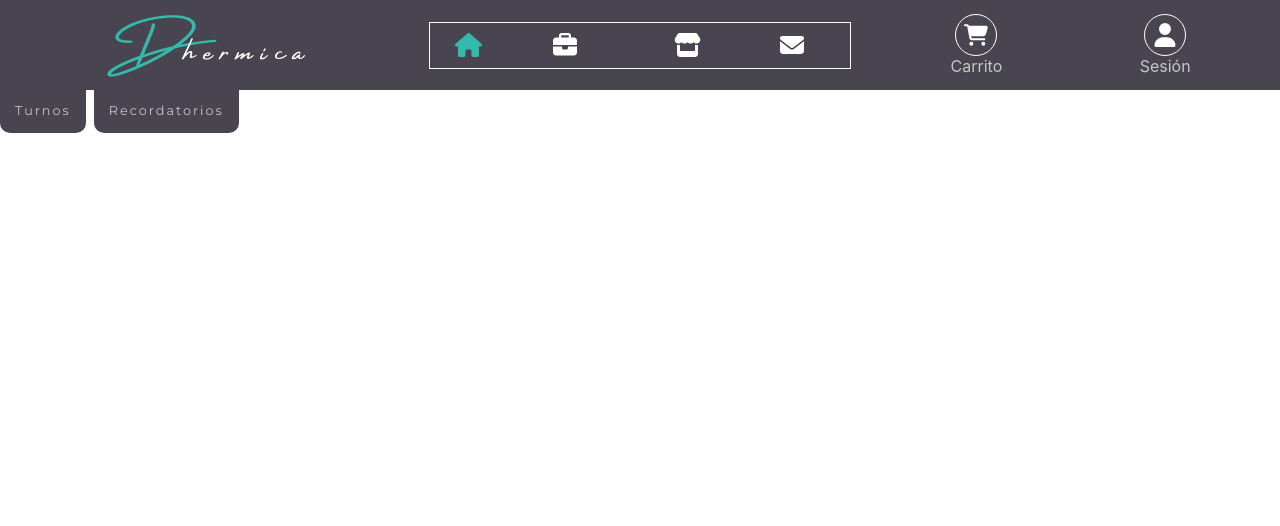
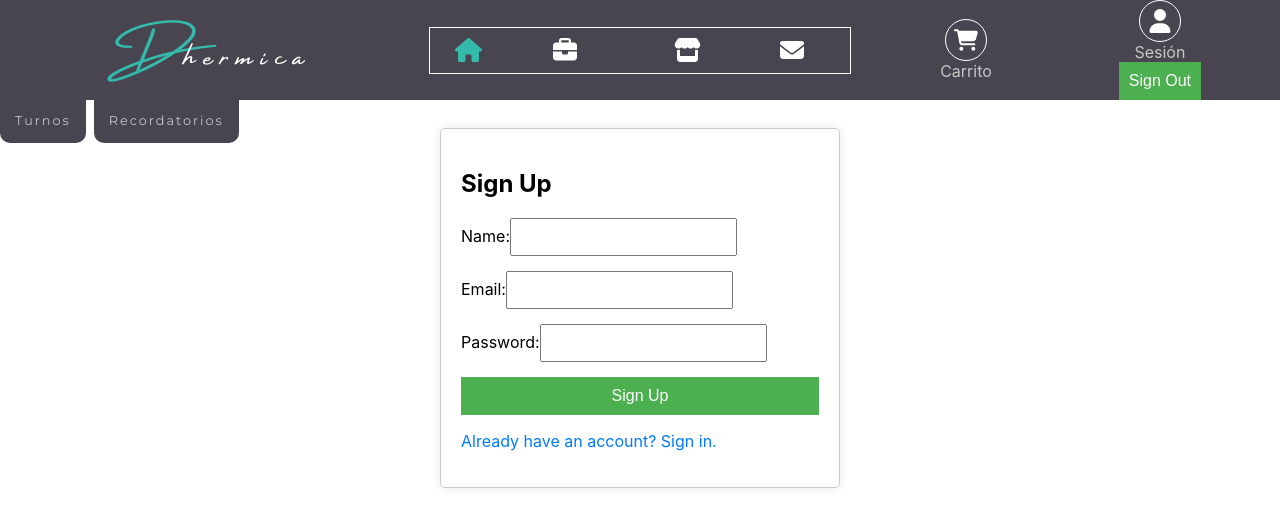
Before and after one commit to Marcosotoladev/Dhermica, a React (Create React App) app: page /AuthForm in a window 1280 px wide. Shown: the top 526 px of the page. Built offline with nearby package versions, Linux system fonts and the light colour scheme; no server answers; a web font is replaced by a local one; what react-swipeable-views-utils would draw is missing.

Commit message:
route Autenticacion cmpleta

```diff
--- a/package.json
+++ b/package.json
@@ -19,7 +19,7 @@
     "react": "^18.2.0",
     "react-dom": "^18.2.0",
     "react-icons": "^4.11.0",
-    "react-router-dom": "^6.16.0",
+    "react-router-dom": "^6.20.1",
     "react-scripts": "5.0.1",
     "react-swipeable-views": "^0.14.0",
     "react-swipeable-views-utils": "^0.14.0",
@@ -49,5 +49,8 @@
       "last 1 firefox version",
       "last 1 safari version"
     ]
+  },
+  "devDependencies": {
+    "@babel/plugin-proposal-private-property-in-object": "^7.21.11"
   }
 }
--- a/src/App.js
+++ b/src/App.js
@@ -9,6 +9,7 @@ import Ellas from './routes/ellas/Ellas.jsx';
 import Ellos from './routes/ellos/Ellos.jsx';
 import Turnos from './routes/turnos/Turnos.jsx';
 import Recordatorios from './routes/recordatorios/Recordatorios.jsx';
+import AuthForm from './routes/authForm/AuthForm.jsx';
 import { ToastContainer } from "react-toastify";
 import "react-toastify/dist/ReactToastify.css";
 import './styles/Styles.css';
@@ -31,6 +32,7 @@ export const App = () => {
           <Route path="/ellos" element={<Ellos />} />
           <Route path="/Turnos" element={<Turnos />} />
           <Route path="/Recordatorios" element={<Recordatorios />} />
+          <Route path="/AuthForm" element={<AuthForm />} />
         </Routes>
         <ToastContainer />
       </Router>
--- a/src/firebase.js
+++ b/src/firebase.js
@@ -1,6 +1,7 @@
 
 import firebase from 'firebase/compat/app';
 import 'firebase/compat/firestore';
+import 'firebase/compat/auth';
 
 const firebaseConfig = {
     apiKey: "AIzaSyBkIA1iDoDhLmyp9bIDKl4MHLrRX-CDgh4",
@@ -14,3 +15,4 @@ const firebaseConfig = {
 
 const fb = firebase.initializeApp(firebaseConfig);
 export const db = fb.firestore();
+export const auth = fb.auth();
--- a/src/index.js
+++ b/src/index.js
@@ -1,17 +1,21 @@
+// src/index.js
 import React from 'react';
 import ReactDOM from 'react-dom/client';
 import './index.css';
 import App from './App';
+import { AuthProvider } from './routes/authForm/AuthContext'; // Importa el AuthProvider
 import reportWebVitals from './reportWebVitals';
 
 const root = ReactDOM.createRoot(document.getElementById('root'));
+
+// Envuelve tu componente App con el AuthProvider
 root.render(
   <React.StrictMode>
-    <App />
+    <AuthProvider>
+      <App />
+    </AuthProvider>
   </React.StrictMode>
 );
 
-// If you want to start measuring performance in your app, pass a function
-// to log results (for example: reportWebVitals(console.log))
-// or send to an analytics endpoint. Learn more: https://bit.ly/CRA-vitals
+// Resto del código...
 reportWebVitals();
--- /dev/null
+++ b/src/routes/authForm/AuthContext.jsx
@@ -0,0 +1,25 @@
+// src/context/AuthContext.js
+import { createContext, useContext, useEffect, useState } from 'react';
+import { auth } from '../../firebase';
+
+const AuthContext = createContext();
+
+export const AuthProvider = ({ children }) => {
+  const [user, setUser] = useState(null);
+
+  useEffect(() => {
+    const unsubscribe = auth.onAuthStateChanged((user) => {
+      setUser(user);
+    });
+
+    return () => {
+      unsubscribe();
+    };
+  }, []);
+
+  return <AuthContext.Provider value={user}>{children}</AuthContext.Provider>;
+};
+
+export const useAuth = () => {
+  return useContext(AuthContext);
+};
--- /dev/null
+++ b/src/routes/authForm/AuthForm.css
@@ -0,0 +1,69 @@
+/* src/components/AuthForm.css */
+
+.auth-container {
+    max-width: 400px;
+    margin: 0 auto;
+  }
+
+  .auth-form {
+    padding: 20px;
+    border: 1px solid #ccc;
+    border-radius: 5px;
+    box-shadow: 0 0 10px rgba(0, 0, 0, 0.1);
+  }
+
+  .user-info {
+    padding: 20px;
+    border: 1px solid #007bff;
+    border-radius: 5px;
+    box-shadow: 0 0 10px rgba(0, 123, 255, 0.1);
+  }
+
+  h2 {
+    font-size: 1.5em;
+    margin-bottom: 20px;
+  }
+
+  form {
+    display: flex;
+    flex-direction: column;
+  }
+
+  .input-group {
+    margin-bottom: 15px;
+  }
+
+  label {
+    margin-bottom: 5px;
+  }
+
+  input {
+    padding: 8px;
+    font-size: 16px;
+  }
+
+  .auth-button {
+    background-color: #4caf50;
+    color: white;
+    border: none;
+    padding: 10px;
+    font-size: 16px;
+    cursor: pointer;
+  }
+
+  .auth-button:hover {
+    background-color: #45a049;
+  }
+
+  .toggle-link {
+    color: #007bff;
+    cursor: pointer;
+  }
+
+  .toggle-link:hover {
+    text-decoration: underline;
+  }
+
+  .error-message {
+    color: #ff0000;
+  }
--- /dev/null
+++ b/src/routes/authForm/AuthForm.jsx
@@ -0,0 +1,119 @@
+// src/components/AuthForm.jsx
+import React, { useState, useEffect } from 'react';
+import { useNavigate } from 'react-router-dom';
+import { auth } from '../../firebase';
+import { useAuth } from '../authForm/AuthContext'; // Importa el contexto de autenticación
+import './AuthForm.css';
+
+const AuthForm = () => {
+  const [email, setEmail] = useState('');
+  const [password, setPassword] = useState('');
+  const [displayName, setDisplayName] = useState('');
+  const [error, setError] = useState(null);
+  const [isRegistered, setIsRegistered] = useState(false);
+  const user = useAuth(); // Usa el contexto de autenticación para obtener el usuario
+  const navigate = useNavigate();
+
+  useEffect(() => {
+    if (user) {
+      navigate('/');
+    }
+  }, [user, navigate]);
+
+  const handleSignIn = async (e) => {
+    e.preventDefault();
+
+    try {
+      await auth.signInWithEmailAndPassword(email, password);
+      navigate('/');
+    } catch (error) {
+      setError(error.message);
+    }
+  };
+
+  const handleSignUp = async (e) => {
+    e.preventDefault();
+
+    try {
+      await auth.createUserWithEmailAndPassword(email, password);
+      await auth.currentUser.updateProfile({ displayName });
+      navigate('/');
+    } catch (error) {
+      setError(error.message);
+    }
+  };
+
+  const handleSignOut = async () => {
+    try {
+      await auth.signOut();
+      navigate('/');
+    } catch (error) {
+      setError(error.message);
+    }
+  };
+
+  const toggleRegistration = () => {
+    setIsRegistered((prev) => !prev);
+  };
+
+  return (
+    <div className="auth-container">
+      {!user ? (
+        <div className="auth-form">
+          <h2>{isRegistered ? 'Sign In' : 'Sign Up'}</h2>
+          <form>
+            {!isRegistered && (
+              <div className="input-group">
+                <label>Name:</label>
+                <input
+                  type="text"
+                  value={displayName}
+                  onChange={(e) => setDisplayName(e.target.value)}
+                />
+              </div>
+            )}
+
+            <div className="input-group">
+              <label>Email:</label>
+              <input type="email" value={email} onChange={(e) => setEmail(e.target.value)} />
+            </div>
+
+            <div className="input-group">
+              <label>Password:</label>
+              <input
+                type="password"
+                value={password}
+                onChange={(e) => setPassword(e.target.value)}
+              />
+            </div>
+
+            {isRegistered ? (
+              <button className="auth-button" onClick={handleSignIn}>
+                Sign In
+              </button>
+            ) : (
+              <button className="auth-button" onClick={handleSignUp}>
+                Sign Up
+              </button>
+            )}
+
+            <p className="toggle-link" onClick={toggleRegistration}>
+              {isRegistered ? 'Need to sign up?' : 'Already have an account? Sign in.'}
+            </p>
+          </form>
+
+          {error && <p className="error-message">{error}</p>}
+        </div>
+      ) : (
+        <div className="user-info">
+          <h2>Welcome, {user.displayName || user.email}!</h2>
+          <button className="auth-button" onClick={handleSignOut}>
+            Sign Out
+          </button>
+        </div>
+      )}
+    </div>
+  );
+};
+
+export default AuthForm;
--- a/src/sections/header/components/menu/Menu.css
+++ b/src/sections/header/components/menu/Menu.css
@@ -28,6 +28,7 @@
 
 .menuText{
   color: var(--back);
+  text-decoration: none;
 }
 
 /* Agregar efecto de rebote en hover */
--- a/src/sections/header/components/menu/Menu.jsx
+++ b/src/sections/header/components/menu/Menu.jsx
@@ -1,9 +1,26 @@
-import React from 'react';
-import { FontAwesomeIcon } from '@fortawesome/react-fontawesome';
-import { faShoppingCart, faUser } from '@fortawesome/free-solid-svg-icons';
-import './Menu.css';
+// src/components/Menu.jsx
+import React, { useState } from 'react';
+import { FontAwesomeIcon } from "@fortawesome/react-fontawesome";
+import { faShoppingCart, faUser } from "@fortawesome/free-solid-svg-icons";
+import { useAuth } from "../../../../routes/authForm/AuthContext"; // Importa el contexto
+import { useNavigate } from 'react-router-dom';
+import { auth } from '../../../../firebase';
+import "./Menu.css";
 
 const Menu = () => {
+  const user = useAuth(); // Usa el contexto para obtener el usuario
+  const [setError] = useState(null);
+  const navigate = useNavigate();
+
+  const handleSignOut = async () => {
+    try {
+      await auth.signOut();
+      navigate("/");
+    } catch (error) {
+      setError(error.message);
+    }
+  };
+
   return (
     <div className="menu">
       <div className="menuItem">
@@ -12,7 +29,18 @@ const Menu = () => {
       </div>
       <div className="menuItem">
         <FontAwesomeIcon icon={faUser} size="2x" className="menuIcon" />
-        <span className="menuText">Sesión</span>
+        <span className="menuText">
+          {user ? (
+            <span>Bienvenido, {user.displayName || user.email}!</span>
+          ) : (
+            <a href="/AuthForm" className="menuText">
+              Sesión
+            </a>
+          )}
+        </span>
+        <button className="auth-button" onClick={handleSignOut}>
+          Sign Out
+        </button>
       </div>
     </div>
   );
```
Also changed, not shown: 13 other files (tests, documents, lock files or other folders).
